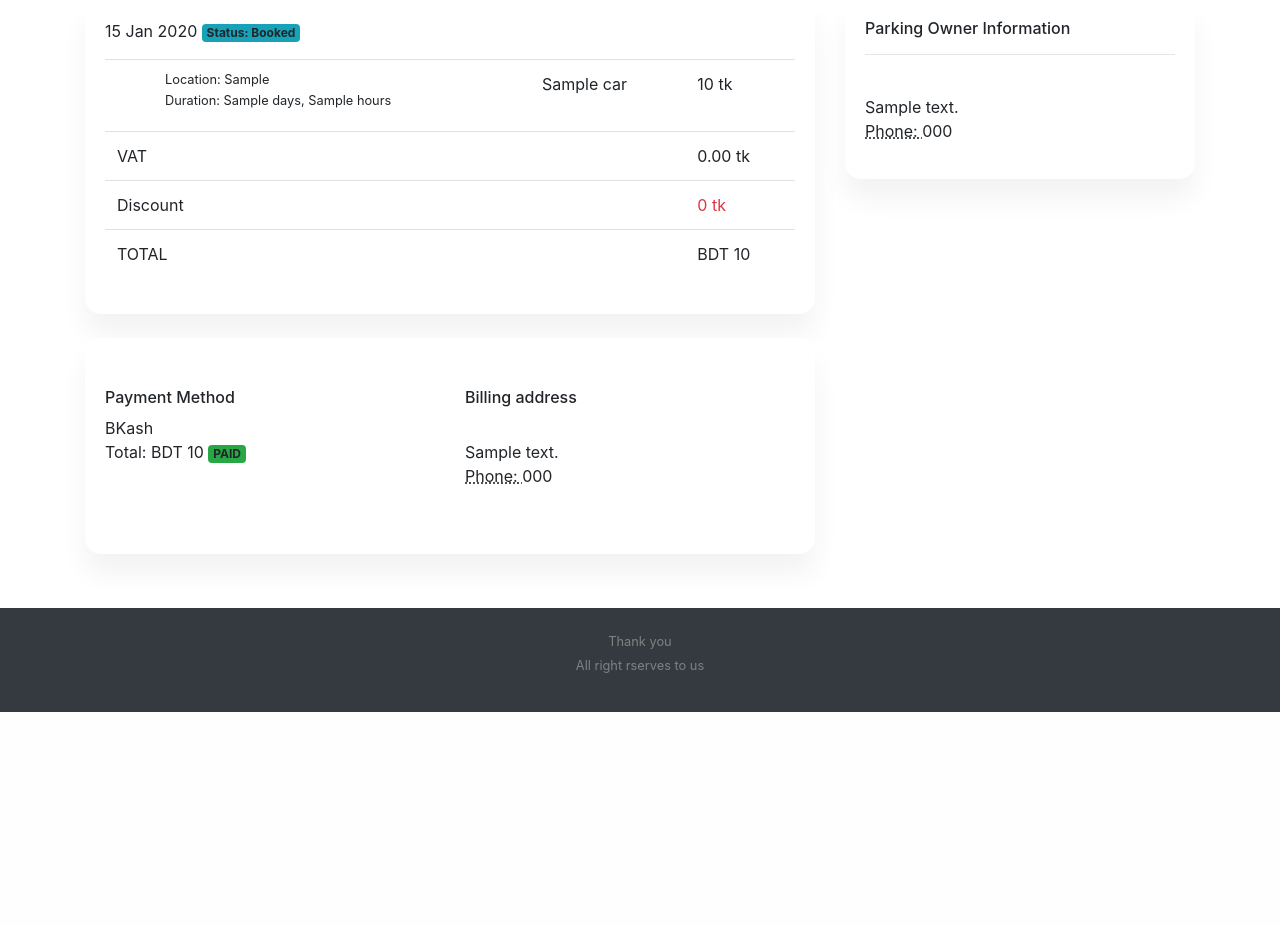
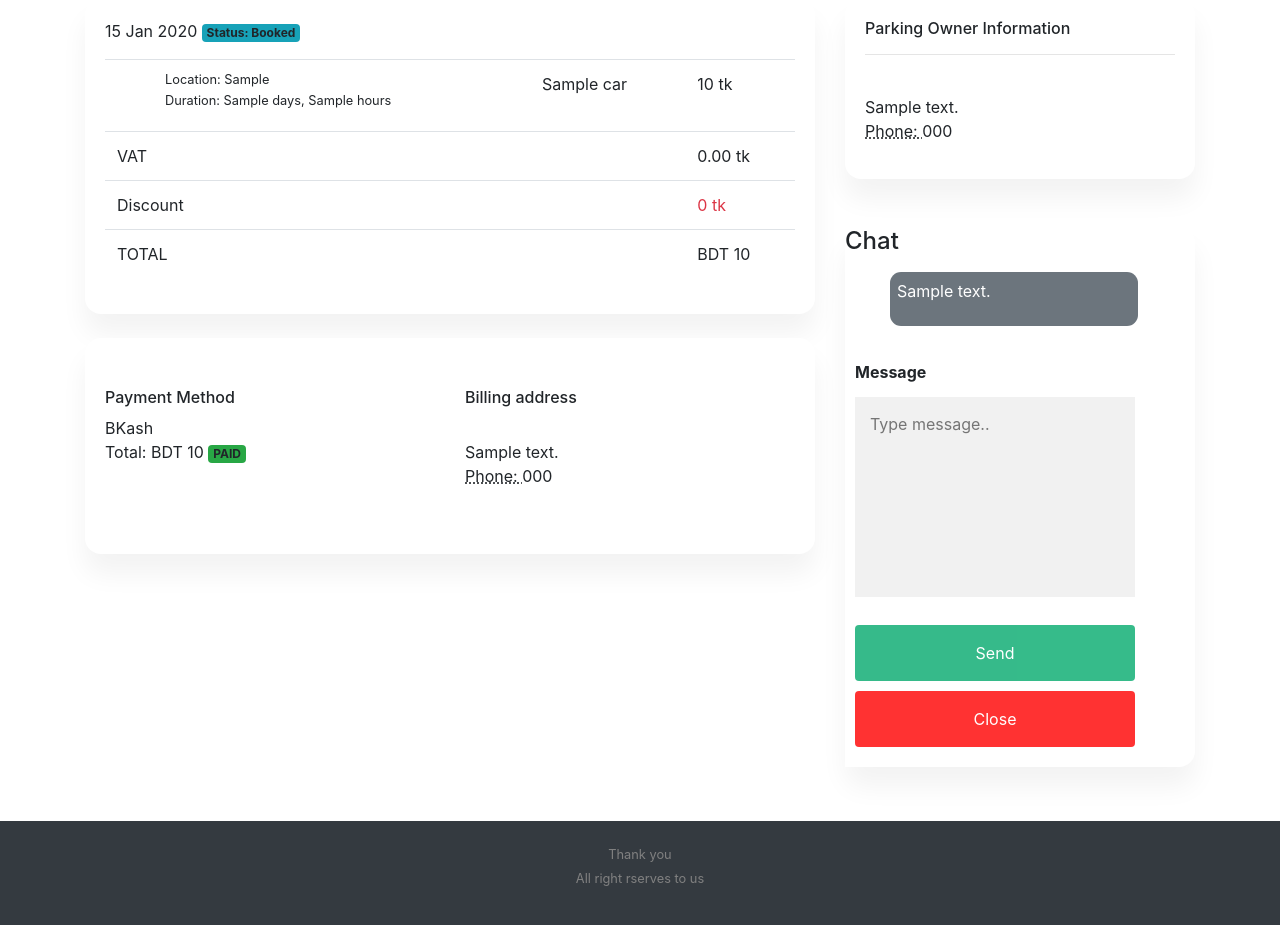
Before and after one commit to fahimsahriar/parking-app-RK, a PHP site: page /functional-pages/booking-detail.php?id=1 in a window 1280 px wide. Shown: the part 143-1068 px from the top of the page. Before the commit the page ends 855 px from the top, so only its background shows below. Run offline with PHP 8.4, Linux system fonts and the light colour scheme; the visitor is signed in with stand-in values (Sample User, id 1); tables that the repository leaves empty or names only in its code hold one stand-in row (values such as "Sample post"); data that the repository does not hold is empty; some libraries are stand-ins or nearby versions.

Commit message:
chat feature intrgrated

```diff
--- a/functional-pages/booking-detail.php
+++ b/functional-pages/booking-detail.php
@@ -13,15 +13,32 @@
     $date1 = ( new DateTime($row['date']) )->format('d M Y');
     //echo $date1;
 
+    //parking owner information gethering
     $renter = $row['renter'];
     $sql2 = "SELECT * FROM user_detail WHERE username = '$renter'";
     $result2 = $conn->query($sql2);
     $row2 = $result2->fetch_assoc();
 
+    //car owner information gethering
     $customer = $row['customer'];
     $sql3 = "SELECT * FROM user_detail WHERE username = '$customer'";
     $result3 = $conn->query($sql3);
     $row3 = $result3->fetch_assoc();
+
+    //chatting related sql query
+    $role = $_SESSION['ROLE'];
+    if (isset($_POST['submit'])) {
+        $message = $_POST['msg'];
+        $sql4 = "INSERT INTO messages(booking_id,role,message) VALUES('$id','$role', '$message') ";
+        $conn->query($sql4);
+        //echo $message;
+    }
+
+    //chating history related query
+    $sql5 = "SELECT * FROM messages WHERE booking_id = '$id'";
+    $result4 = $conn->query($sql5);
+    //$count = $result4->fetch_assoc();
+    $count3 = mysqli_num_rows($result4);
 
 
 ?>
@@ -122,12 +139,68 @@
                         </address>
                     </div>
                 </div>
+                <div class="col-lg-4" id="mess-icon" style="display:none;">
+                    <button class="btn" onclick="openForm()">Chat <i class='fas fa-comment-dots'></i></button>
+                </div>
+                <i class='fas fa-refresh' style="color:#000 ;"></i>
+                <div class="chat-popup card mb-4 chat-part" id="myForm" >
+                    <div><h4>Chat</h4></div>
+                    <ul>
+                        <?php
+                            if ($count3 > 0) {
+                                while ($row4 = $result4->fetch_assoc()) {
+                                    ?>
+                                <li>
+                                    <div class="main-msg">
+                                    <?php if ($row4['role'] == $role) { ?>
+                                        <div class="ind-msg">
+                                        <?php }else{ ?>
+                                        <div class="ind-msg ind-right">
+                                        <?php } ?>
+                                            <p><?php echo $row4['message'] ?></p>
+                                        </div>
+                                    </div>
+                                </li>
+                                <?php
+                                }
+                            }
+                        ?>
+                    </ul>
+                    <form method="post" action="booking-detail.php?id=<?php echo $id ?>" class="form-container">
+                        <label for="msg"><b>Message</b></label>
+                        <textarea placeholder="Type message.." name="msg" required></textarea>
+
+                        <button type="submit" name ="submit" class="btn">Send</button>
+                        <button type="button" class="btn cancel" onclick="closeForm()">Close</button>
+                    </form>
+                </div>
             </div>
         </div>
     </div>
 </div>
 
 <style>
+    ul{
+        list-style-type: none;
+    }
+    .chat-history{
+        border: 1px solid black;
+        position: relative;
+    }
+    .main-msg{
+        width: 100%;
+    }
+    .ind-msg{
+        width: 80%;
+        background: #6c757d;
+        color: white;
+        padding: 7px;
+        border-radius: 11px;
+        margin: 8px 5px;
+    }
+    .ind-right{
+        background: #136ebf;
+    }
     .card {
         box-shadow: 0 20px 27px 0 rgb(0 0 0 / 5%);
     }
@@ -153,7 +226,90 @@
         color: #5465ff;
         text-decoration: none;
     }
-</style>
 
 
+    .chat-part{box-sizing: border-box;}
+
+    /* Button used to open the chat form - fixed at the bottom of the page */
+    .open-button {
+    background-color: #555;
+    color: white;
+    padding: 16px 20px;
+    border: none;
+    cursor: pointer;
+    opacity: 0.8;
+    position: fixed;
+    bottom: 23px;
+    right: 28px;
+    width: 280px;
+    }
+
+    /* The popup chat - hidden by default */
+    .form-popup {
+    display: none;
+    position: fixed;
+    bottom: 0;
+    right: 15px;
+    border: 3px solid #f1f1f1;
+    z-index: 9;
+    }
+
+    /* Add styles to the form container */
+    .form-container {
+    max-width: 300px;
+    padding: 10px;
+    background-color: white;
+    }
+
+    /* Full-width textarea */
+    .form-container textarea {
+    width: 100%;
+    padding: 15px;
+    margin: 5px 0 22px 0;
+    border: none;
+    background: #f1f1f1;
+    resize: none;
+    min-height: 200px;
+    }
+
+    /* When the textarea gets focus, do something */
+    .form-container textarea:focus {
+    background-color: #ddd;
+    outline: none;
+    }
+
+    /* Set a style for the submit/login button */
+    .form-container .btn {
+    background-color: #04AA6D;
+    color: white;
+    padding: 16px 20px;
+    border: none;
+    cursor: pointer;
+    width: 100%;
+    margin-bottom:10px;
+    opacity: 0.8;
+    }
+
+    /* Add a red background color to the cancel button */
+    .form-container .cancel {
+    background-color: red;
+    }
+
+    /* Add some hover effects to buttons */
+    .form-container .btn:hover, .open-button:hover {
+    opacity: 1;
+    }
+</style>
+<!--scripts for chatting--->
+<script>
+    function openForm() {
+        document.getElementById("myForm").style.display = "block";
+        document.getElementById("mess-icon").style.display = "none";
+    }
+
+    function closeForm() {
+        document.getElementById("myForm").style.display = "none";
+        document.getElementById("mess-icon").style.display = "block";
+    }
+</script>
 <?php require '../footer.php'; ?>
```
Also changed, not shown: functional-pages/chat.php (added, +96 -0 lines).
